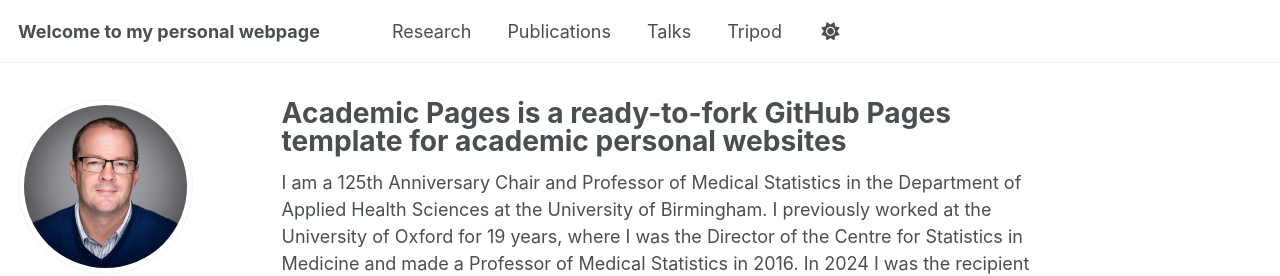
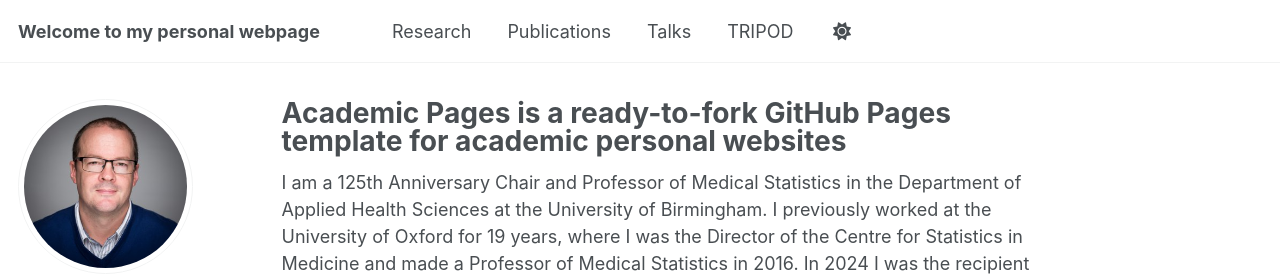
Before and after one commit to gscollins1973/gscollins1973.github.io, a Jekyll site: the page built from _pages/about.md, in a window 1280 px wide. Shown: the top 276 px of the page. Built offline with Jekyll 4.4.1, drawn with Linux system fonts in a browser that asks for light colours; some web fonts are replaced; a script that is not in the unit is left out.

```diff
--- a/_data/navigation.yml
+++ b/_data/navigation.yml
@@ -17,5 +17,5 @@ main:
   - title: "Talks"
     url: /talks/
 
-  - title: "Tripod"
+  - title: "TRIPOD"
     url: /tripod/
```
